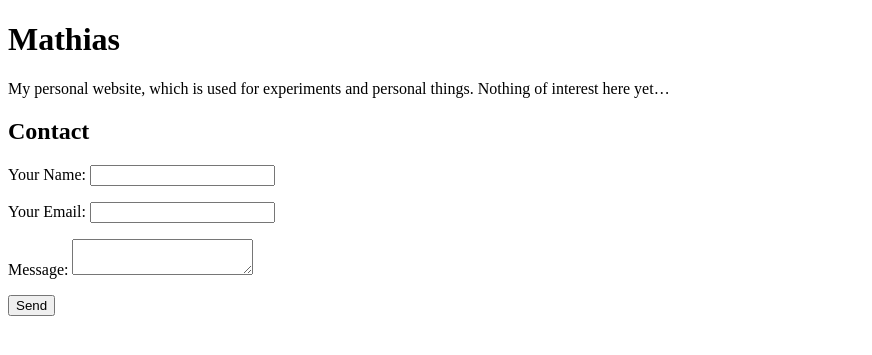
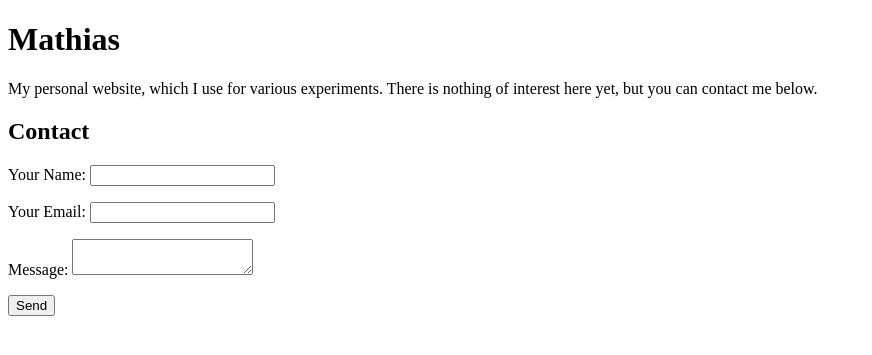
Before and after one commit to mathiascode/mathias.is, a Jekyll site: the page built from index.md, in a window 1280 px wide. Shown: the top 355 px of the page, without its empty margins (0-872 px from the left). Built offline with Jekyll 4.4.1, drawn with Linux system fonts in a browser that asks for light colours; our own code applies the rules of GitHub Pages for plain Markdown files.

Commit message:
Update description

```diff
--- a/index.md
+++ b/index.md
@@ -2,7 +2,7 @@
 layout: default
 ---
 # Mathias
-My personal website, which is used for experiments and personal things. Nothing of interest here yet...
+My personal website, which I use for various experiments. There is nothing of interest here yet, but you can contact me below.
 
 ## Contact
 <form name="contact" netlify-honeypot="bot-field" action="success" netlify>
```
